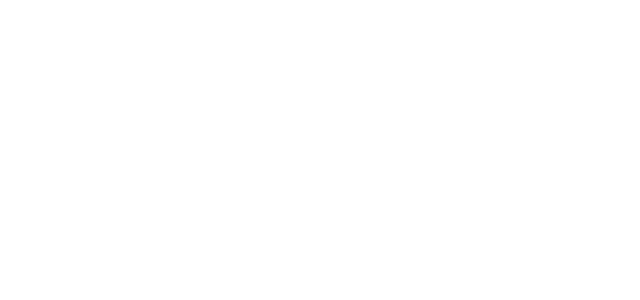
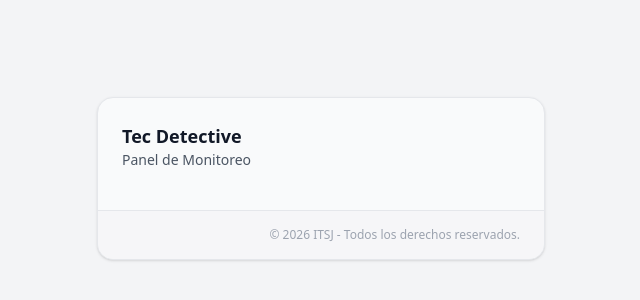
Before and after one commit to MickeyAtz/tecdetective-anticheat, a React (Vite) app in the folder client/: page /auth in a window 1280 px wide. Before the commit this address had no page. Shown: the part 222-522 px from the top of the page, without its empty margins (319-959 px from the left). Built offline with nearby package versions, Linux system fonts and the light colour scheme.

Commit message:
Creacion del AuthLogin

```diff
--- a/client/src/App.jsx
+++ b/client/src/App.jsx
@@ -9,15 +9,25 @@
 import Card from '@/components/molecules/Card';
 import Modal from '@/components/atoms/Modal';
 import MainLayout from '@/components/templates/MainLayout';
-// Importacion de mocks
+import AuthLayout from '@/components/templates/AuthLayout';
+// Importacion de mocks (test cases)
 import { STUDENTS_MOCK } from '@/mocks/students';
 
 function App() {
     return (
         <BrowserRouter>
             <Routes>
+                {/* Rutas de autenticacion*/}
+                <Route path="/auth" element={<AuthLayout />}>
+                    {/*
+                    //TODO creacion de paginas de Login y Register
+                    <Route path='login' element = {<LoginPage></LoginPage>}></Route>
+                    <Route path='register' element = {<RegisterPage></RegisterPage>}></Route>
+                */}
+                </Route>
+                {/* Area de la aplicacion (RUTAS PRIVADAS)*/}
                 <Route path="/" element={<MainLayout />}>
-                    // TODO creacion de paginas y agregarlas al router de react
+                    {/*// TODO creacion de paginas y agregarlas al router de react */}
                     <Route
                         index
                         element={
--- /dev/null
+++ b/client/src/components/templates/AuthLayout.jsx
@@ -0,0 +1,28 @@
+import React from 'react';
+import { Outlet } from 'react-router-dom';
+import Card from '@/components/molecules/Card';
+
+const AuthLayout = () => {
+    const wrapperStyle = `min-h-screen bg-bg-tertiary flex items-center justify-center p-4 transition-colors duration-300`;
+    const innerContainerStyle = `w-full max-w-md`;
+
+    return (
+        <div className={wrapperStyle}>
+            <div className={innerContainerStyle}>
+                <Card
+                    title="Tec Detective"
+                    subtitle="Panel de Monitoreo"
+                    footer={
+                        <p className="text-xs text-text-tertiary">
+                            © 2026 ITSJ - Todos los derechos reservados.
+                        </p>
+                    }
+                >
+                    <Outlet />
+                </Card>
+            </div>
+        </div>
+    );
+};
+
+export default AuthLayout;
--- a/client/src/mocks/students.js
+++ b/client/src/mocks/students.js
@@ -3,7 +3,7 @@
         id: 'st-001',
         nombre: 'Miguel Ángel Álvarez',
         status: 'success',
-        incidents: [], // Caso: Sin incidentes
+        incidents: [],
     },
     {
         id: 'st-002',
```
